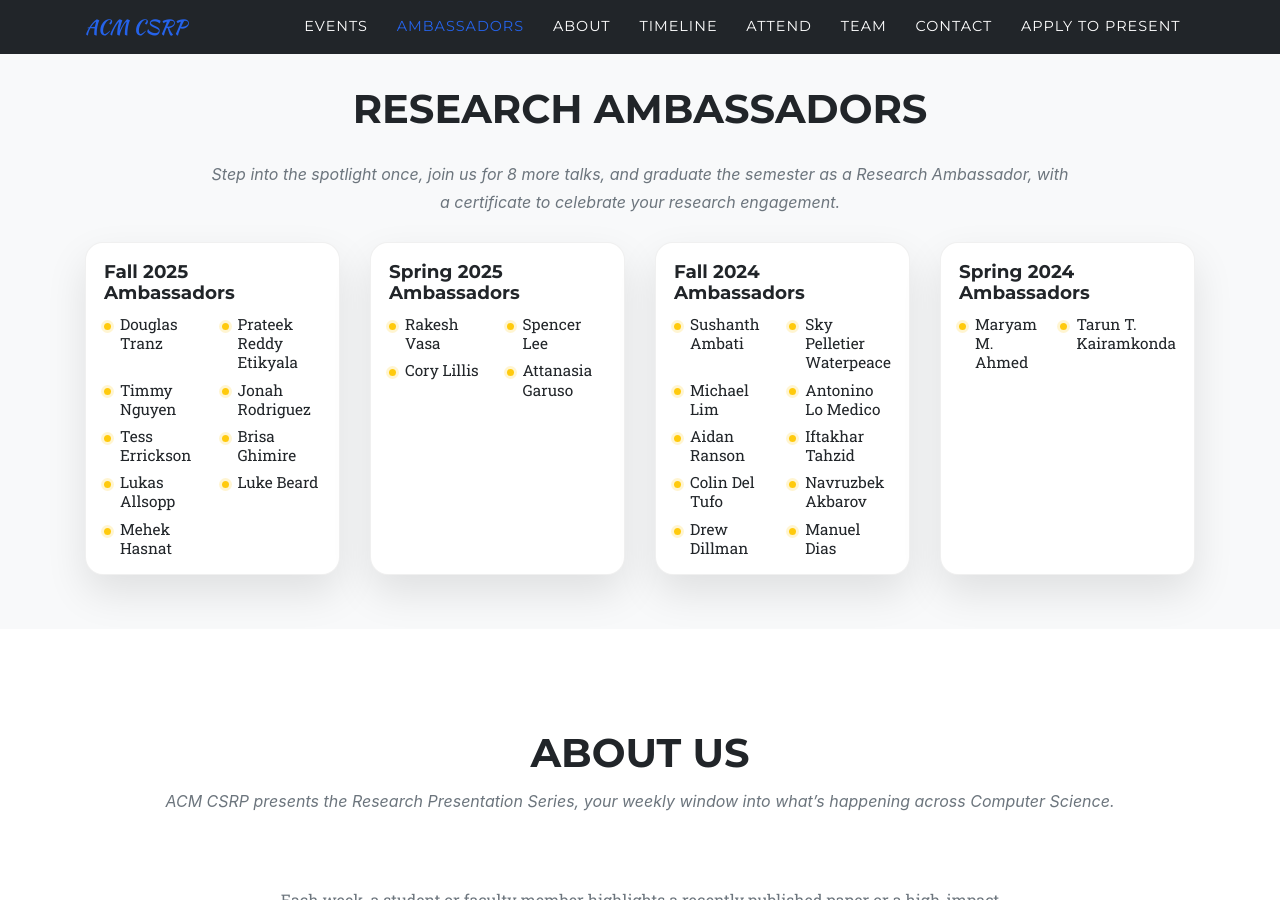
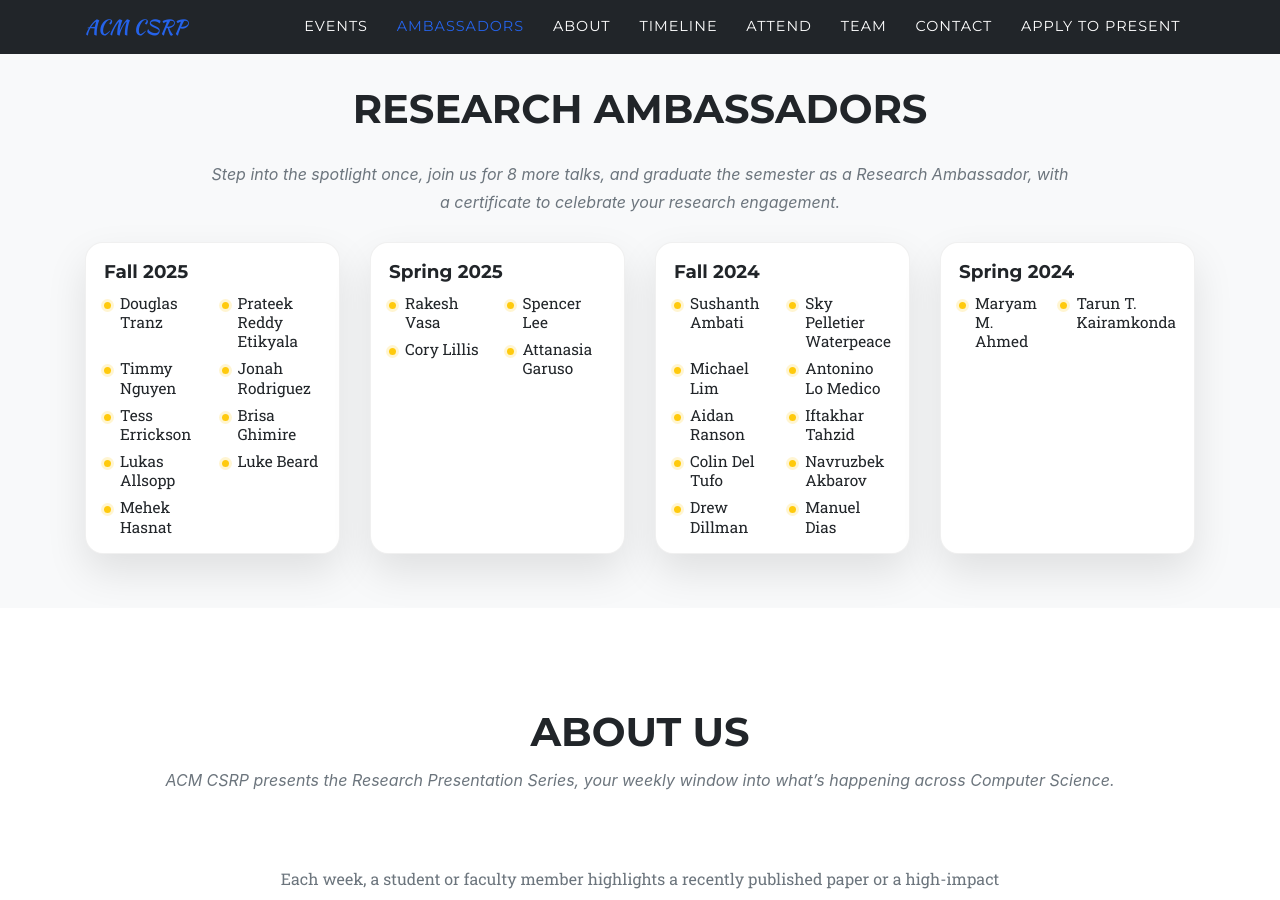
Before and after one commit to csrp-rowan/csrp-rowan.github.io, a Jekyll site: the page built from index.md, in a window 1280 px wide and 900 px high, scrolled down 1563 px. Built offline with Jekyll 4.4.1, drawn with Linux system fonts in a browser that asks for light colours; some web fonts are replaced.

Commit message:
minor changes

```diff
--- a/_data/sitetext.yml
+++ b/_data/sitetext.yml
@@ -44,7 +44,7 @@ en: &DEFAULT_EN
     section: portfolio
 
     ambassadors:
-      - term: "Fall 2025 Ambassadors"
+      - term: "Fall 2025"
         names:
           - "Douglas Tranz"
           - "Prateek Reddy Etikyala"
@@ -56,14 +56,14 @@ en: &DEFAULT_EN
           - "Luke Beard"
           - "Mehek Hasnat"
 
-      - term: "Spring 2025 Ambassadors"
+      - term: "Spring 2025"
         names:
           - "Rakesh Vasa"
           - "Spencer Lee"
           - "Cory Lillis"
           - "Attanasia Garuso"
 
-      - term: "Fall 2024 Ambassadors"
+      - term: "Fall 2024"
         names:
           - "Sushanth Ambati"
           - "Sky Pelletier Waterpeace"
@@ -76,7 +76,7 @@ en: &DEFAULT_EN
           - "Drew Dillman"
           - "Manuel Dias"
 
-      - term: "Spring 2024 Ambassadors"
+      - term: "Spring 2024"
         names:
           - "Maryam M. Ahmed"
           - "Tarun T. Kairamkonda"
```
